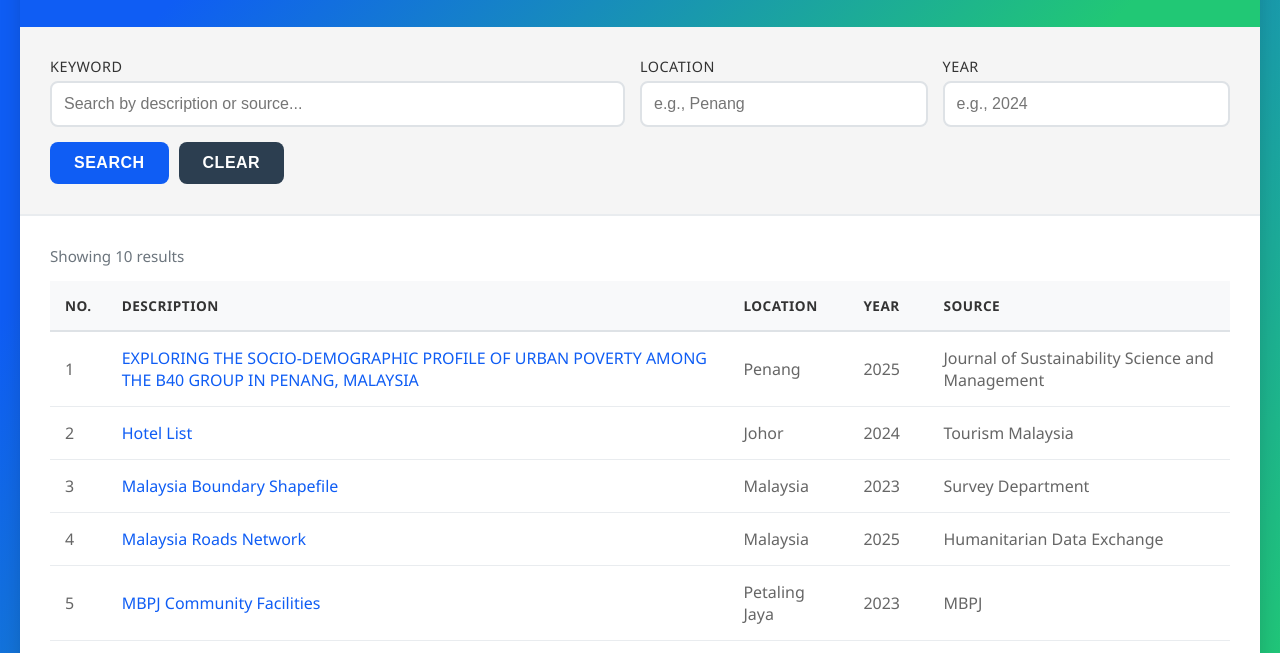
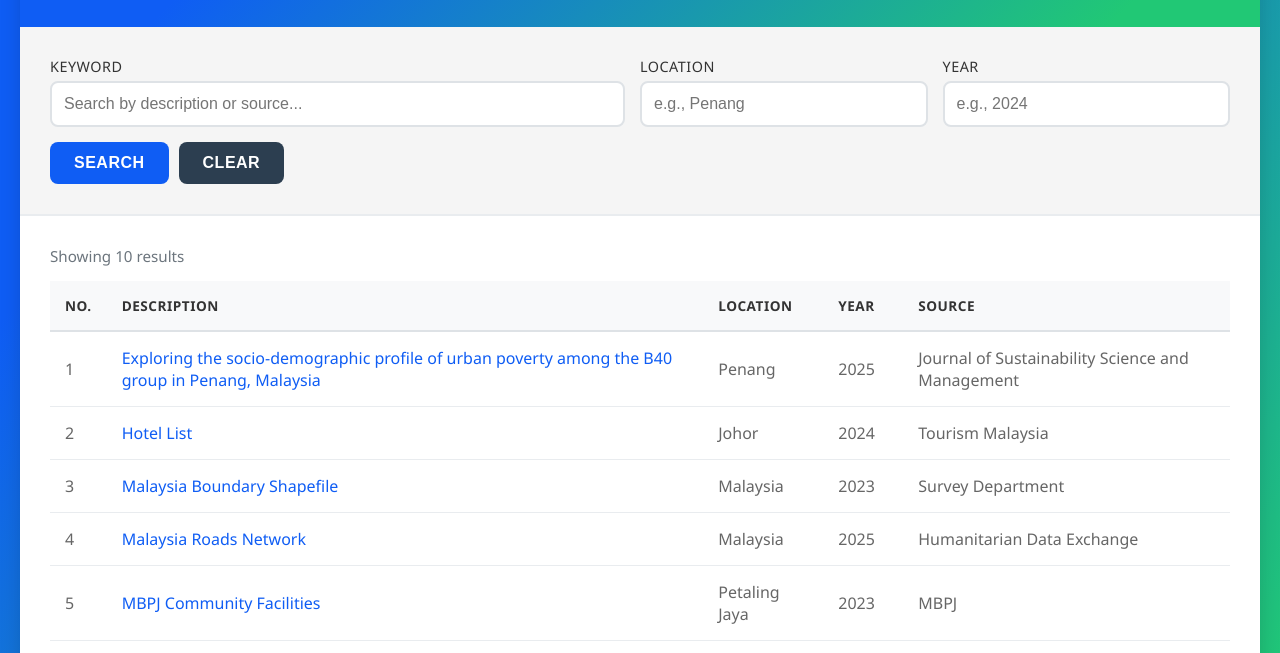
Before and after one commit to yanchenggis/linkdirectory, a plain HTML site: page index.html in a window 1280 px wide. Shown: the part 128-781 px from the top of the page. Drawn offline with Linux system fonts and the light colour scheme.

Commit message:
Update index.html

```diff
--- a/index.html
+++ b/index.html
@@ -317,11 +317,11 @@
             },
             {
                 id: 5,
-                description: "EXPLORING THE SOCIO-DEMOGRAPHIC PROFILE OF URBAN POVERTY AMONG THE B40 GROUP IN PENANG, MALAYSIA",
+                description: "Exploring the socio-demographic profile of urban poverty among the B40 group in Penang, Malaysia",
                 location: "Penang",
                 year: 2025,
                 source: "Journal of Sustainability Science and Management",
-                url: "https://efaidnbmnnnibpcajpcglclefindmkaj/https://jssm.umt.edu.my/wp-content/uploads/2025/09/10-JSSM-Volume-20-Number-8-August-2025-FINAL.pdf"
+                url: "https://jssm.umt.edu.my/wp-content/uploads/2025/09/10-JSSM-Volume-20-Number-8-August-2025-FINAL.pdf"
             },
             {
                 id: 6,
```
